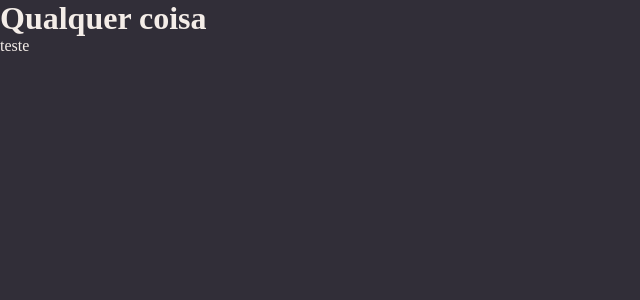
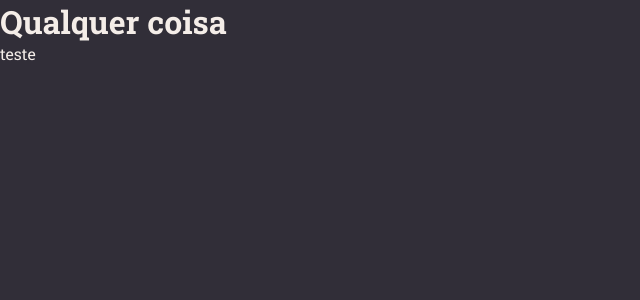
Before and after one commit to Edmilsonhdr/rocketnotes, a React (Vite) app: page / in a window 1280 px wide. Shown: the top 300 px of the page, without its empty margins (0-640 px from the left). Built offline with nearby package versions, Linux system fonts and the light colour scheme.

Commit message:
add fontes

```diff
--- a/index.html
+++ b/index.html
@@ -3,6 +3,9 @@
   <head>
     <meta charset="UTF-8" />
     <meta name="viewport" content="width=device-width, initial-scale=1.0" />
+    <link rel="preconnect" href="https://fonts.googleapis.com">
+    <link rel="preconnect" href="https://fonts.gstatic.com" crossorigin>
+    <link href="https://fonts.googleapis.com/css2?family=Roboto+Slab:wght@400;500;700&display=swap" rel="stylesheet">
     <title>Rocketnotes</title>
   </head>
   <body>
--- a/src/styles/global.js
+++ b/src/styles/global.js
@@ -5,11 +5,19 @@
         margin: 0;
         padding: 0;
         box-sizing: border-box;
+
+        -webkit-font-smoothing: antialiased;
     }
 
     body{
         background-color: ${({ theme }) => theme.COLORS.BACKGROUND_800};
         color: ${({ theme }) => theme.COLORS.WHITE};
+    }
+
+    body, input, button, textarea{
+        font-family: 'Roboto Slab', serif;
+        font-size: 16px;
+        outline: none;
     }
 
     a {
```
